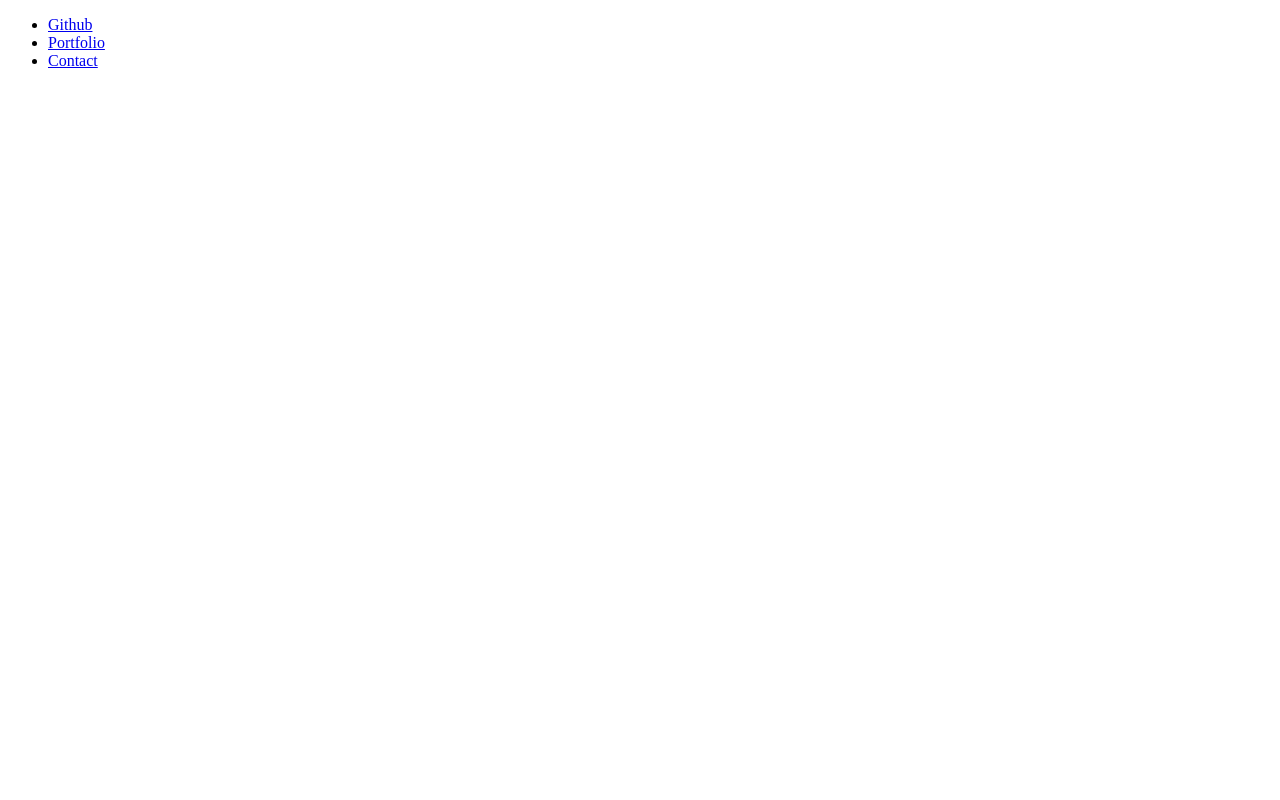
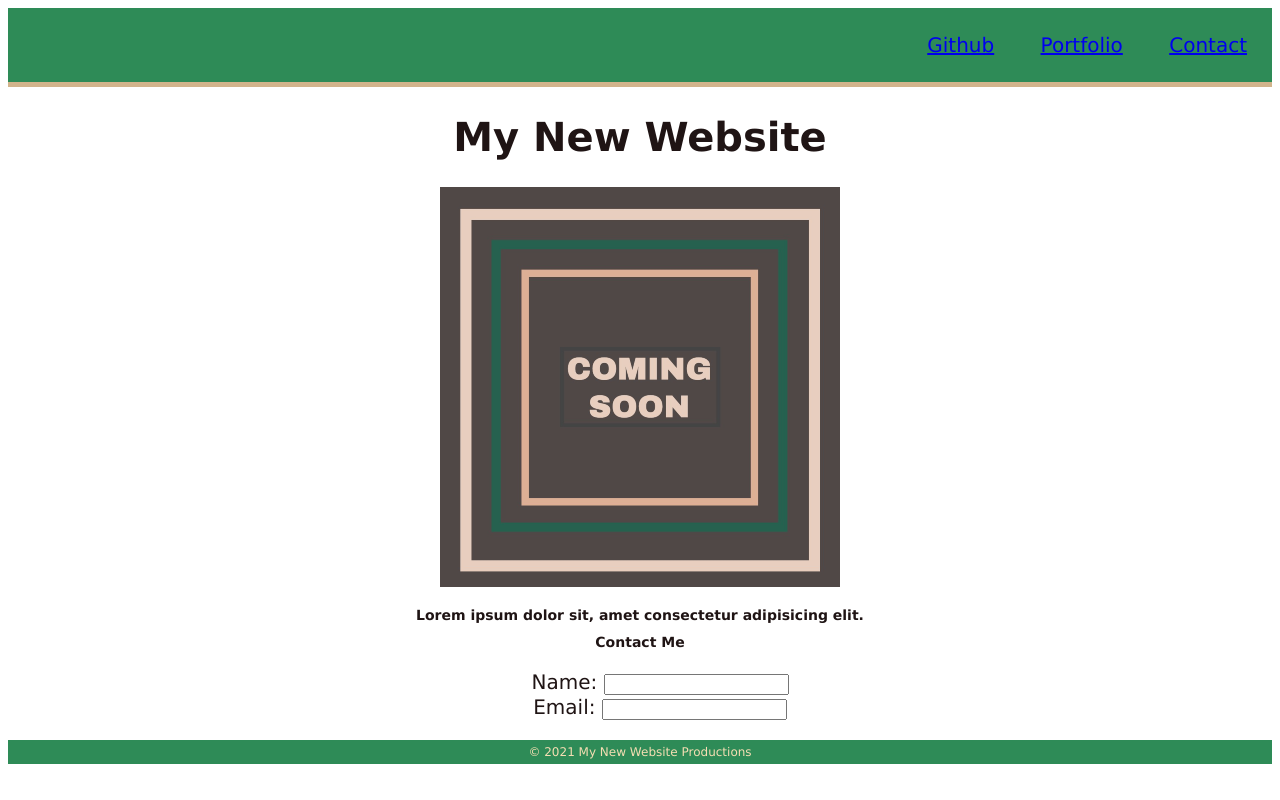
Before and after one commit to sabhanson/1-mini-project, a plain HTML site: page index.html in a window 1280 px wide. Drawn offline with Linux system fonts and the light colour scheme.

Commit message:
added html elements, started css styling

```diff
--- a/index.html
+++ b/index.html
@@ -21,6 +21,28 @@
     </header>
 
 
+    <h1>My New Website</h1>
 
+    <img src="./image_1.png" alt="coming soon">
+
+    <h2>Lorem ipsum dolor sit, amet consectetur adipisicing elit.</h2>
+
+<section id= "contact">
+    <h2 class= "text-center">Contact Me</h2>
+    <form>
+        <ul>
+            <li><label class="" for="name">Name: </label>
+            <input type="text" id= "name" name= "user=name">
+            </li><br>
+            <li><label class="" for="email">Email: </label>
+            <input type="text" id= "name" name= "email">
+            </li>
+        </ul>
+    </form>
+</section>
+
+<section>
+    <footer class="footer">© 2021 My New Website Productions</footer>
+</section>
 </body>
 </html>
--- a/style.css
+++ b/style.css
@@ -0,0 +1,53 @@
+* {
+    margin: 0px
+    padding: 0px
+}
+
+body {
+    position: relative;
+    font-family: 'Lucida Sans', 'Lucida Sans Regular', 'Lucida Grande', 'Lucida Sans Unicode', Geneva, Verdana, sans-serif;
+    font-size: 20px;
+    background-color: white;
+    color: wheat;
+}
+
+.text-right {
+    text-align: right;
+    background-color: seagreen;
+    padding: 5px;
+    border-bottom: 5px solid tan;
+}
+
+#contact {
+    text-align: center;
+    color: rgb(31, 20, 20);
+    display: block;
+}
+
+li {
+    display: inline;
+    padding: 0px 20px;
+}
+
+h1 {
+    text-align: center;
+    color: rgb(31, 20, 20);
+}
+
+img {
+    display: block;
+    margin: 20px auto
+}
+
+h2 {
+    text-align: center;
+    color: rgb(31, 20, 20);
+    font-size: 14px;
+}
+
+footer {
+    text-align: center;
+    background-color: seagreen;
+    padding: 5px;
+    font-size: 12px;
+}
```
Also changed, not shown: image_1.png (added).
